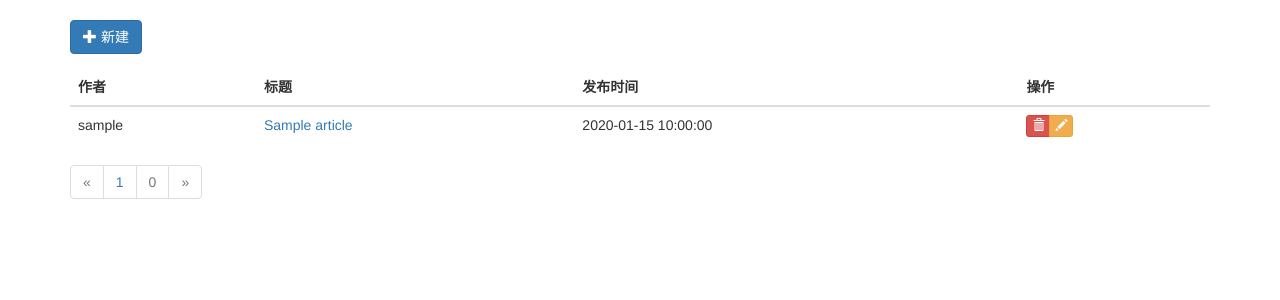
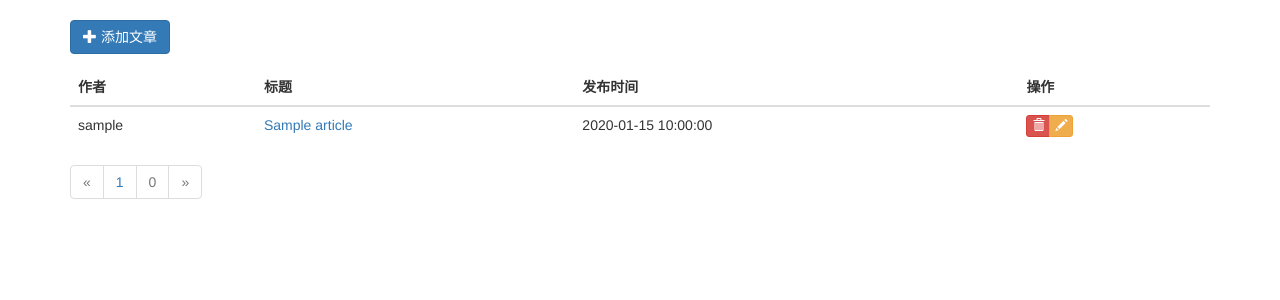
Before and after one commit to qiuxiang/slim-blog, a PHP site: template templates/admin/articles.twig in a window 1280 px wide. Shown: the part 51-351 px from the top of the page. Run offline with PHP 8.4, Linux system fonts and the light colour scheme; the template is opened without the code that fills it: most values are stand-ins (such as "Sample title", 1, 10 or a date in 2020); some libraries are stand-ins or nearby versions.

Commit message:
调整界面

```diff
--- a/templates/admin/articles.twig
+++ b/templates/admin/articles.twig
@@ -2,7 +2,7 @@
 {% block body %}
     <div class="form-group">
         <a class="btn btn-primary" href="/admin/article">
-            <span class="glyphicon glyphicon-plus"></span> 新建
+            <span class="glyphicon glyphicon-plus"></span> 添加文章
         </a>
     </div>
     <table class="table" style="margin-bottom: 0">
@@ -22,7 +22,7 @@
                 <td>{{ article.created_at }}</td>
                 <td>
                     <div class="btn-group">
-                        <a class="btn btn-xs btn-danger" href="javascript:delete({{ article.id }})" title="删除">
+                        <a class="btn btn-xs btn-danger" href="javascript:remove({{ article.id }})" title="删除">
                             <span class="glyphicon glyphicon-trash"></span>
                         </a>
                         <a class="btn btn-xs btn-warning" href="/admin/article/{{ article.id }}" title="编辑">
--- a/templates/admin/base.twig
+++ b/templates/admin/base.twig
@@ -15,6 +15,7 @@
             {% endfor %}
         </ul>
         <ul class="nav navbar-nav navbar-right">
+            <li><a>{{ user.name }}</a></li>
             <li><a href="/logout">退出</a></li>
         </ul>
     </div>
```
Also changed, not shown: templates/admin/personal.twig (+5 -5 lines).
